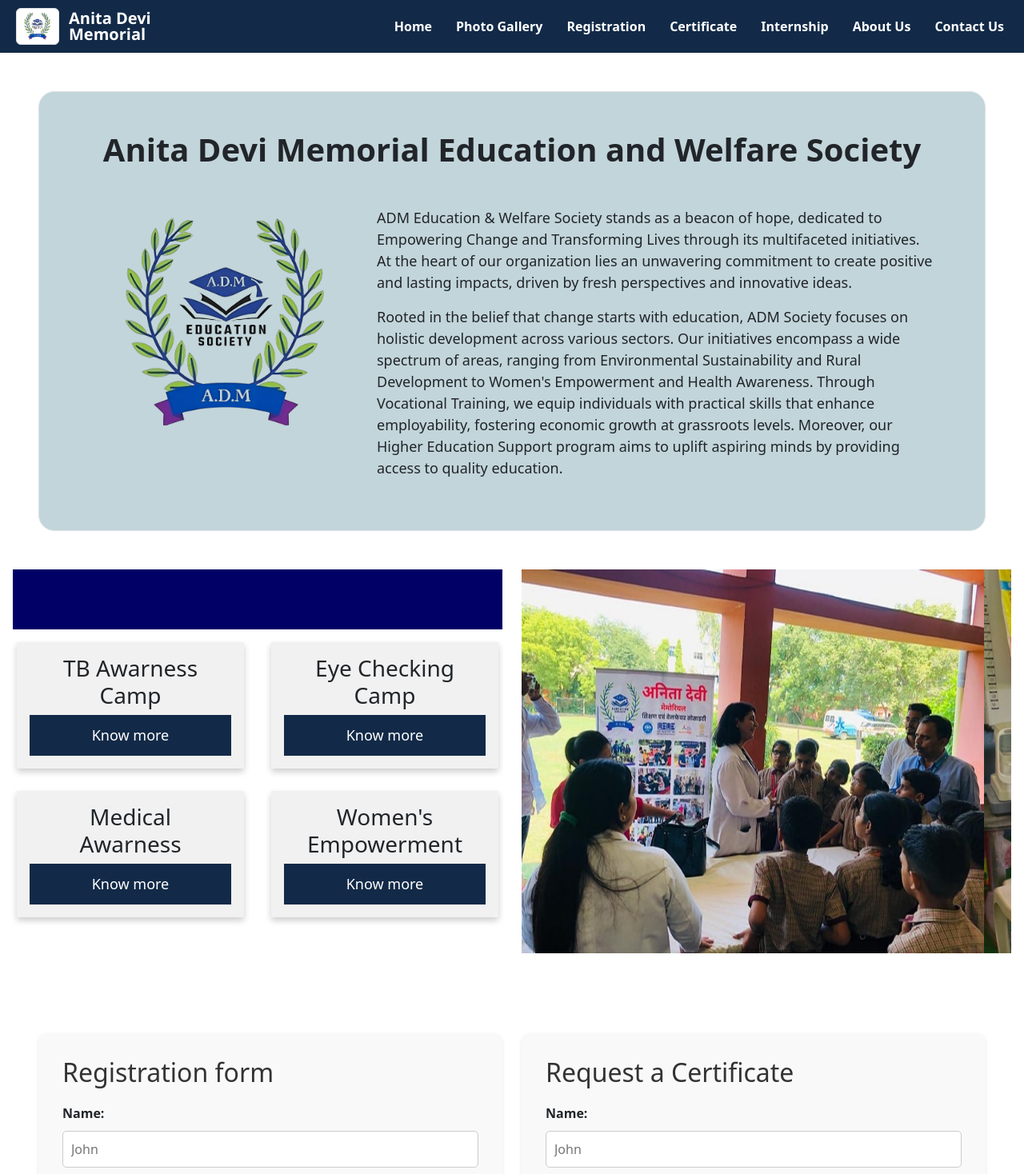
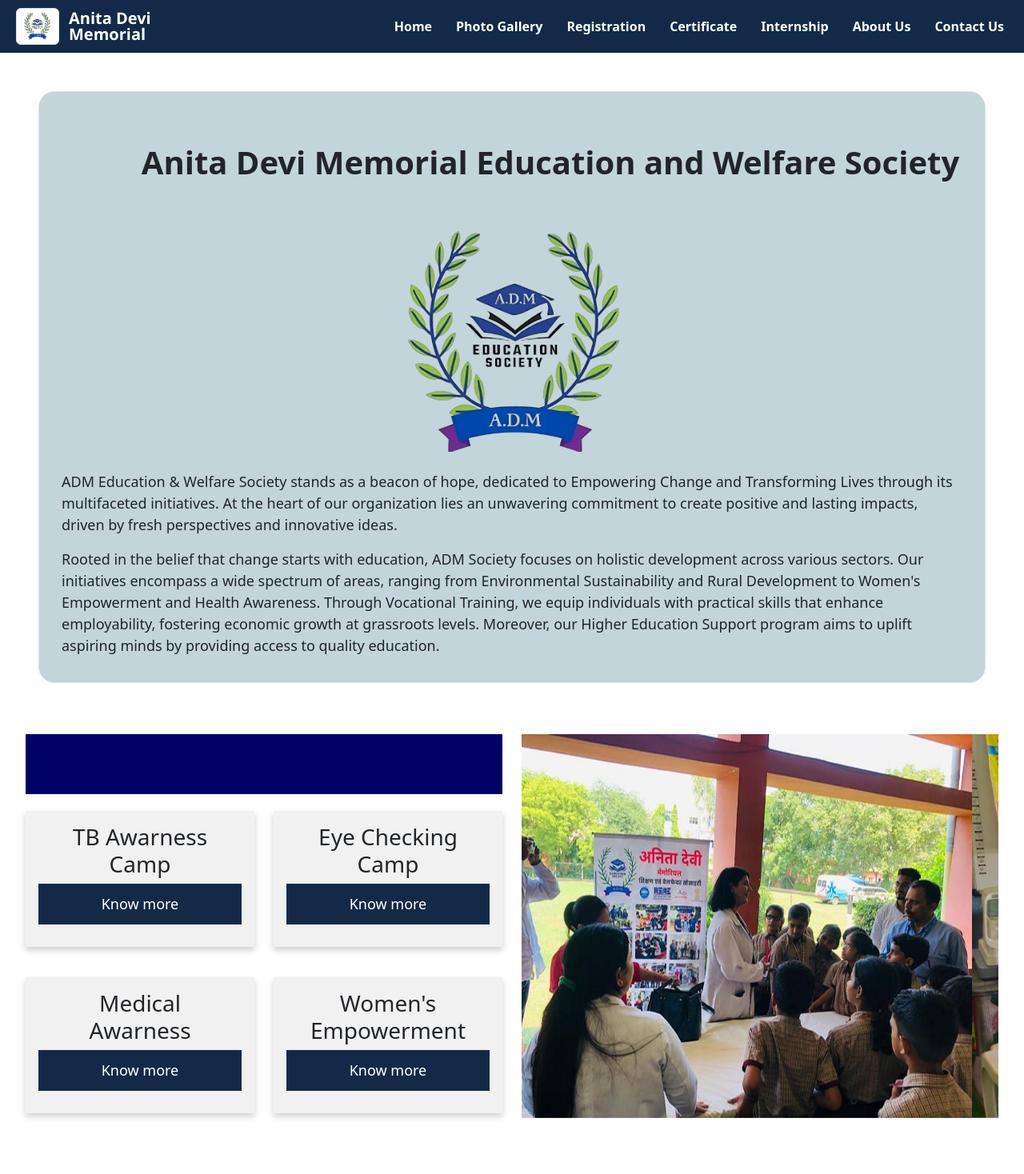
Before and after one commit to NanditaGupta15/ADM.git_hub.io, a plain HTML site: page index.html in a window 1280 px wide. Shown: the top 1468 px of the page at 80% size. Drawn offline with nearby package versions, Linux system fonts and the light colour scheme.

Commit message:
Home Page !

```diff
--- a/index.html
+++ b/index.html
@@ -2,15 +2,14 @@
 <html lang="en">
 
 <head>
-    <meta charset="UTF-8">
-
+  <meta name="viewport" content="width=device-width, initial-scale=1">
         <title>ADM Website</title>
     <link rel="stylesheet" href="styles.css">
     <link href="https://cdn.jsdelivr.net/npm/bootstrap@5.2.3/dist/css/bootstrap.min.css" rel="stylesheet" integrity="sha384-rbsA2VBKQhggwzxH7pPCaAqO46MgnOM80zW1RWuH61DGLwZJEdK2Kadq2F9CUG65" crossorigin="anonymous">
 </head>
 
 <body>
-      <nav class="navbar navbar-dark bg-blue p-2" id="navbarSupportedContent">
+      <nav class="navbar navbar-dark bg-blue p-lg-2" id="navbarSupportedContent">
         <div class="container-fluid">
 
           <div class="adm" style="width:120px;display: flex;flex-direction: row;align-items: center; justify-content: space-between;">
@@ -72,13 +71,13 @@
       </nav>
       <div id="About" >
 
-      <div class="d-flex m-5 p-5 border row justify-content-evenly" style="border-radius: 20px; background-color: #c2d5da;">
-    <h1 class="fw-bold text-center mb-5">Anita Devi Memorial Education and Welfare Society</h1>
+      <div class="d-flex m-2 m-lg-5 p-3 border row justify-content-evenly" style="border-radius: 20px; background-color: #c2d5da;">
+    <h1 class="fw-bold text-center m-5">Anita Devi Memorial Education and Welfare Society</h1>
 
     <div class="col-sm-4">
     <img src="adm.png" alt="logo" style="width:99%;" class="justify-content-start m-2">
     </div>
-    <div class="col-sm-8">
+    <div class="col-sm-12">
     <p>ADM Education & Welfare Society stands as a beacon of hope, dedicated to Empowering Change and Transforming Lives through its multifaceted initiatives. At the heart of our organization lies an unwavering commitment to create positive and lasting impacts, driven by fresh perspectives and innovative ideas.
 </p>
 <p>
@@ -90,16 +89,16 @@
 
     <!-- Upcoming events-->
 
-    <div class="row m-1">
-       <div class="col-sm-6">
+    <div class="row m-1 p-3">
+       <div class="col-sm-12 col-ml-12 col-lg-6">
       <marquee class="blink">UPCOMING EVENTS</marquee>
        <div class="row mb-2">
-    <div class="col-sm-6">
+    <div class="col-sm-12 col-ml-12 col-lg-6">
     <div class="cards">
       <h3>TB Awarness <br /> Camp</h3>
       <button onclick="showPopup('TBContent')">Know more</button>
 </div></div>
-    <div class="col-sm-6">
+    <div class="col-sm-12 col-ml-12 col-lg-6">
     <div class="cards">
       <h3>Eye Checking <br /> Camp</h3>
       <button onclick="showPopup('EyeContent')">Know more</button>
@@ -107,13 +106,13 @@
   </div>
   </div>
   <div class="row">
-    <div class="col-sm-6">
+    <div class="col-sm-12 col-ml-12 col-lg-6">
     <div class="cards">
       <h3>Medical <br />Awarness</h3>
 	    <button onclick="showPopup('MedicalContent')">Know more</button>
      </div>
   </div>
-    <div class="col-sm-6">
+    <div class="col-sm-12 col-ml-12 col-lg-6">
     <div class="cards">
       <h3>Women's <br /> Empowerment </h3>
 	  <button onclick="showPopup('WomenContent')">Know more</button>
@@ -158,7 +157,7 @@
   <button class="close-button" onclick="closePopup('WomenContent')">&times;</button>
 </div>
      <!-- carousel-->
-     <div class="col-sm-6">
+     <div class="col-sm-12 col-ml-6 col-lg-6 ">
         <div id="carouselExampleSlidesOnly" class="carousel slide" data-bs-ride="carousel">
             <div class="carousel-inner" >
               <div class="carousel-item active">
--- a/styles.css
+++ b/styles.css
@@ -1,4 +1,9 @@
 @import url('https://fonts.googleapis.com/css2?family=Poppins:wght@300;400;500;600;700&display=swap');
+*{
+    padding: 0;
+    margin: 0;
+    box-sizing: border-box;
+}
 .container{
     padding: 5px;
   }
@@ -141,8 +146,8 @@
   padding: 16px;
   text-align: center;
   background-color: #f1f1f1;
-  margin: 10px 5px 10px 5px;
-
+  margin: 15px 0 ;
+ height: 170px;
 }
 .cards:hover {
             background-color: rgb(125, 137, 151);
@@ -642,3 +647,35 @@
       transition: background-color 5000s ease-in-out 0s;
       -webkit-text-fill-color: #fff !important;
     }
+
+    @media all and (min-width:200px) and  (max-width: 450px)  {
+
+        #carouselExampleSlidesOnly{
+            overflow: auto;
+        }
+        #carouselExampleSlidesOnly>.carousel-inner {
+            transform: scale(1, 0.5);
+
+        }
+      }
+
+    @media all and (min-width:451px) and  (max-width: 600px)  {
+
+        #carouselExampleSlidesOnly{
+            overflow: auto;
+        }
+        #carouselExampleSlidesOnly>.carousel-inner {
+            transform: scale(1, 1);
+
+        }
+      }
+
+    @media all and (min-width:601px) and  (max-width: 720px)  {
+
+        #carouselExampleSlidesOnly{
+            overflow: auto;
+        }
+        #carouselExampleSlidesOnly>.carousel-inner {
+            transform: scale(1, 2);
+        }
+      }
```
